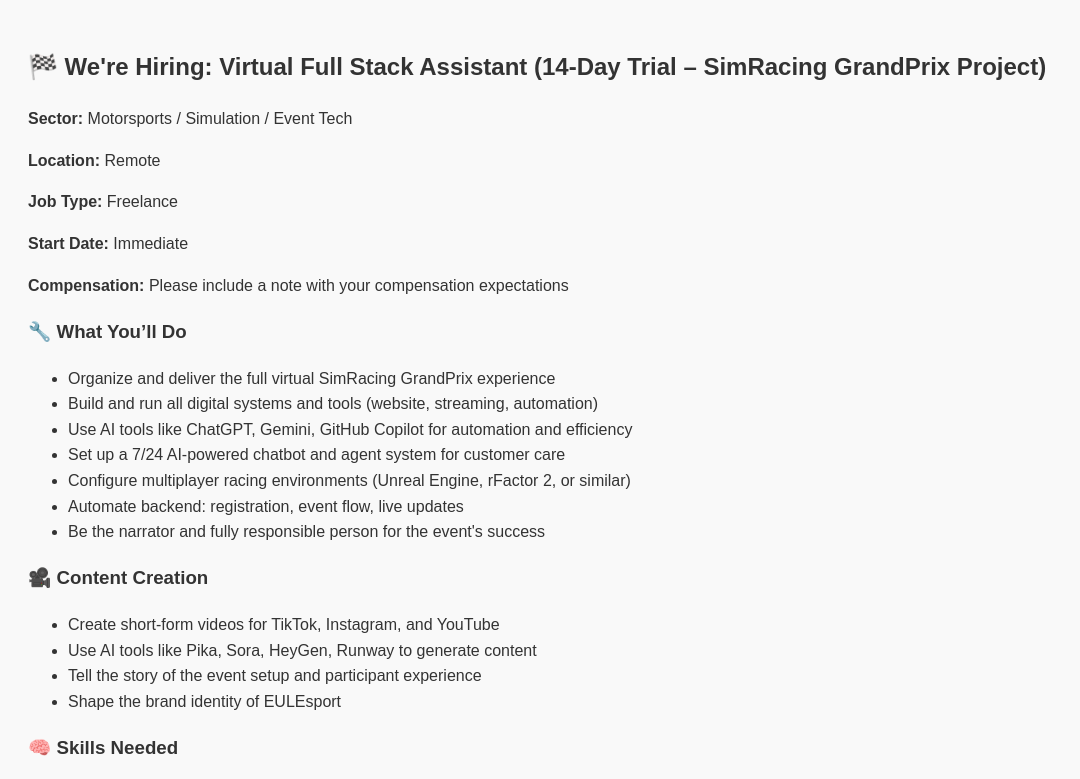
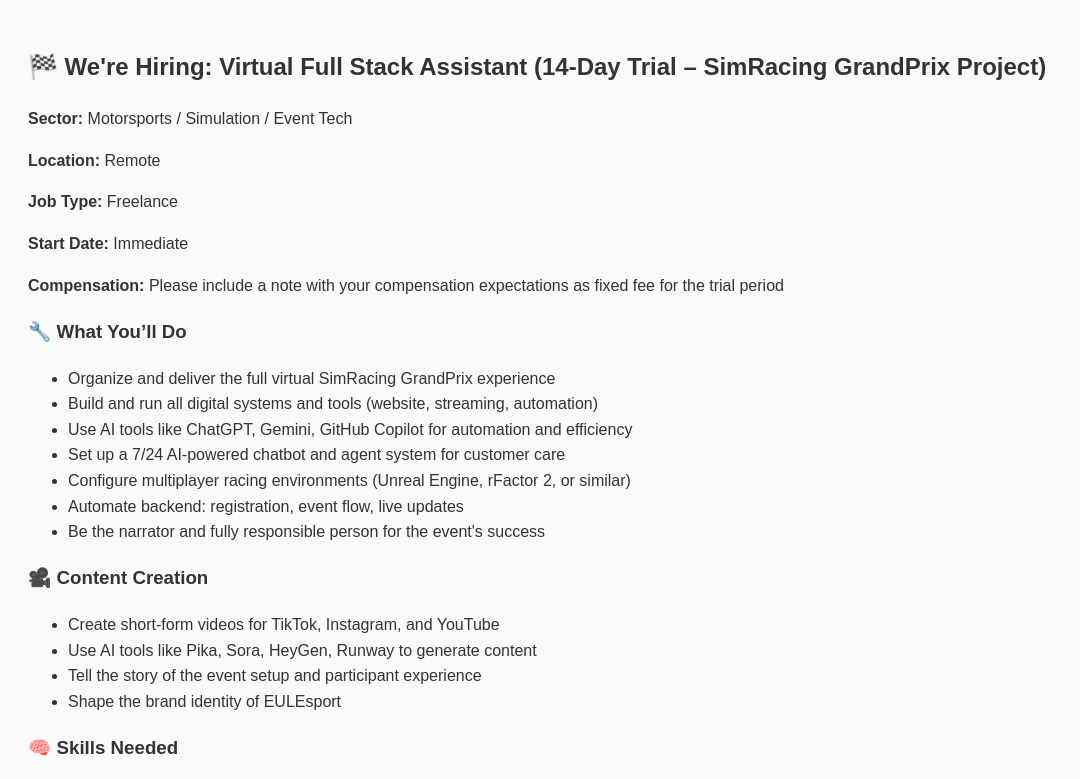
Before and after one commit to eule-club/simracing, a plain HTML site: page job-posting.html in a window 1280 px wide. Shown: the top 779 px of the page, without its empty margins (0-1080 px from the left). Drawn offline with Linux system fonts and the light colour scheme.

Commit message:
Update job-posting.html

```diff
--- a/job-posting.html
+++ b/job-posting.html
@@ -10,7 +10,7 @@
   <p><strong>Location:</strong> Remote</p>
   <p><strong>Job Type:</strong> Freelance</p>
   <p><strong>Start Date:</strong> Immediate</p>
-  <p><strong>Compensation:</strong> Please include a note with your compensation expectations</p>
+  <p><strong>Compensation:</strong> Please include a note with your compensation expectations as fixed fee for the trial period </p>
 
   <h3>🔧 What You’ll Do</h3>
   <ul>
```
